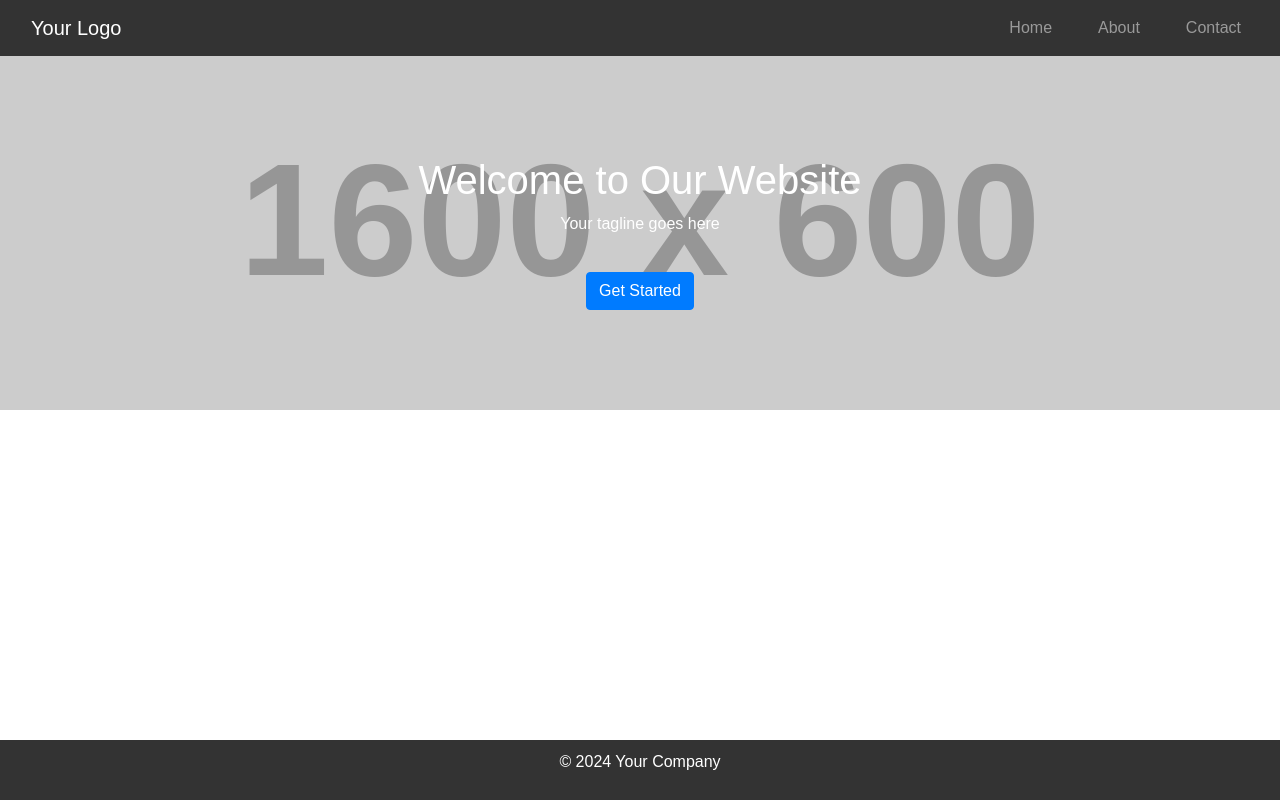
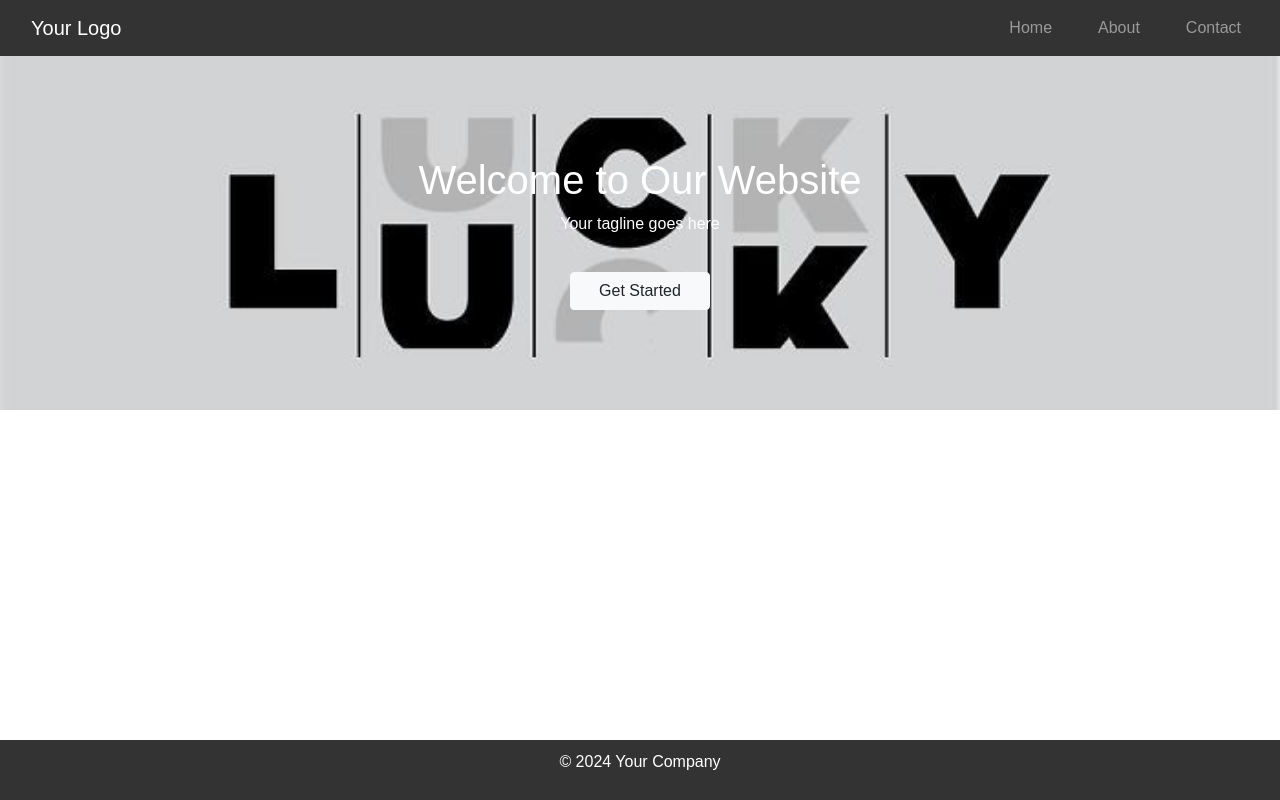
Before and after one commit to Master-shipper/responsive, a plain HTML site: page index.html in a window 1280 px wide. Drawn offline with nearby package versions, Linux system fonts and the light colour scheme; placeholder pictures from the web are drawn by us.

Commit message:
complete

```diff
--- a/index.html
+++ b/index.html
@@ -27,12 +27,13 @@
 
         /* Hero Section Styles */
         .hero-section {
-            background-image: url('https://via.placeholder.com/1600x600'); /* Placeholder image URL */
+            background-image: url('Design.jpeg');
             background-size: cover;
             background-position: center;
             color: white;
             text-align: center;
             padding: 100px 20px;
+            background-color: rgba(0, 0, 0, 0.8);
         }
 
         .cta-button {
@@ -48,6 +49,9 @@
             position: fixed;
             width: 100%;
             bottom: 0;
+        }
+        .cta-button{
+            width: 140px;
         }
     </style>
 </head>
@@ -78,7 +82,7 @@
 <section class="hero-section">
     <h1>Welcome to Our Website</h1>
     <p>Your tagline goes here</p>
-    <a href="#" class="btn btn-primary cta-button">Get Started</a>
+    <a href="#" class="btn btn-light cta-button">Get Started</a>
 </section>
 
 <!-- Footer -->
@@ -86,7 +90,6 @@
     <p>&copy; 2024 Your Company</p>
 </footer>
 
-<!-- Bootstrap Scripts (jQuery and Popper.js required) -->
 <script src="https://code.jquery.com/jquery-3.5.1.slim.min.js"></script>
 <script src="https://cdn.jsdelivr.net/npm/@popperjs/core@2.11.6/dist/umd/popper.min.js"></script>
 <script src="https://maxcdn.bootstrapcdn.com/bootstrap/4.5.2/js/bootstrap.min.js"></script>
```
Also changed, not shown: Design.jpeg (added).
